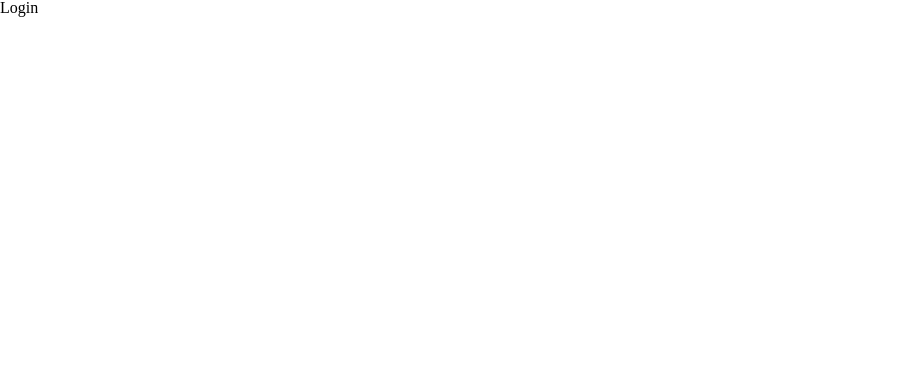
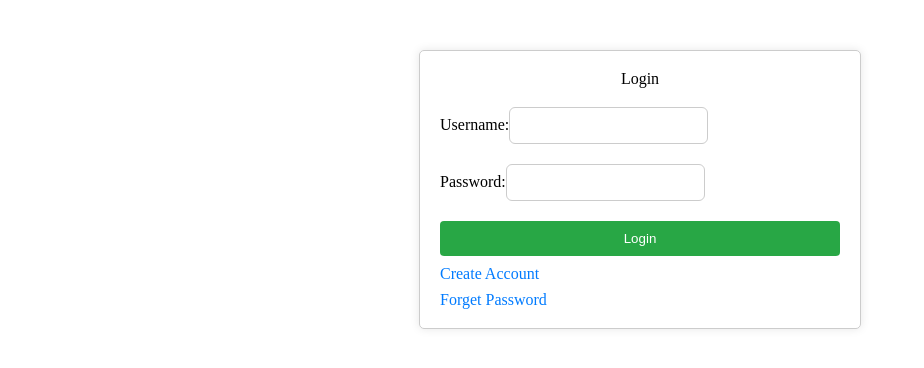
Before and after one commit to Allenchou0708/Accipitridae-Accelerate-Parking, a React (Create React App) app: page /login in a window 1280 px wide. Shown: the top 368 px of the page, without its empty margins (0-924 px from the left). Built offline with nearby package versions, Linux system fonts and the light colour scheme.

Commit message:
login panel

```diff
--- a/src/index.css
+++ b/src/index.css
@@ -11,3 +11,70 @@
   font-family: source-code-pro, Menlo, Monaco, Consolas, 'Courier New',
     monospace;
 }
+
+.login-container {
+  max-width: 400px;
+  margin: 50px auto;
+  padding: 20px;
+  border: 1px solid #ccc;
+  border-radius: 5px;
+  box-shadow: 0 0 10px rgba(0, 0, 0, 0.1);
+  /* background-color: grey;  */
+}
+
+.login-container h2 {
+  text-align: center;
+}
+
+.login-container form {
+  display: flex;
+  flex-direction: column;
+}
+
+.login-container label {
+  margin-bottom: 5px;
+}
+
+.login-container input {
+  margin-bottom: 20px;
+  padding: 10px;
+  border: 1px solid #ccc;
+  border-radius: 6px;
+}
+
+.login-container #username {
+  margin-top: 20px;
+  /* padding-left: 10px; */
+}
+
+.login-container .error {
+  color: red;
+  margin-bottom: 10px;
+}
+
+.login-container button {
+  padding: 10px;
+  background-color: #28a745;
+  color: white;
+  border: none;
+  border-radius: 4px;
+  cursor: pointer;
+}
+
+.login-container button:hover {
+  background-color: #218838;
+}
+
+.create-account {
+  text-align: left;
+  margin-top: 10px;
+}
+
+.create-account a {
+  color: #007bff;
+  text-decoration: none;
+}
+
+.create-account a:hover {
+  text-decoration: underline;
+}
--- a/src/page/LoginPage.js
+++ b/src/page/LoginPage.js
@@ -1,4 +1,51 @@
+import React, { useState } from "react";
+
 let LoginPage = () => {
-    return <h1>Login</h1>
+    const [username, setUsername] = useState("");
+    const [password, setPassword] = useState("");
+    const [error, setError] = useState("");
+
+    const handleSubmit = (e) => {
+        e.preventDefault();
+        if (username === "" || password === "") {
+            setError("Please fill in both fields");
+        } else {
+            setError("");
+            console.log("Username: ", username);
+            console.log("Password: ", password);
+            // Add your login logic here
+        }
+    };
+    return <div className="login-container">
+        <h2>Login</h2>
+        <form onSubmit={handleSubmit}>
+            <div>
+                <label htmlFor="username">Username:</label>
+                <input
+                    type="text"
+                    id="username"
+                    value={username}
+                    onChange={(e) => setUsername(e.target.value)}
+                />
+            </div>
+            <div>
+                <label htmlFor="password">Password:</label>
+                <input
+                    type="password"
+                    id="password"
+                    value={password}
+                    onChange={(e) => setPassword(e.target.value)}
+                />
+            </div>
+            {error && <p className="error">{error}</p>}
+            <button type="submit">Login</button>
+        </form>
+        <div className="create-account">
+            <a href="/enroll">Create Account</a>
+        </div>
+        <div className="create-account">
+            <a href="/enroll">Forget Password</a>
+        </div>
+    </div>
 }
-export {LoginPage as default}
+export { LoginPage as default }
```
